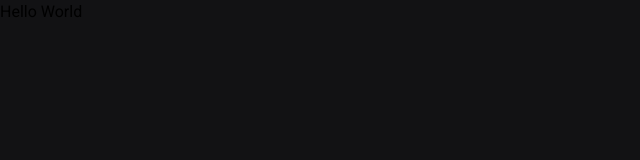
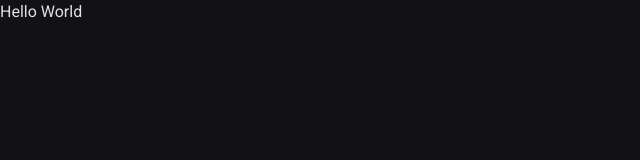
Before and after one commit to NicolasCastro01/finexps.com, a Next.js app: page /lancamentos in a window 1280 px wide. Shown: the top 160 px of the page, without its empty margins (0-640 px from the left). Built offline with nearby package versions, Linux system fonts and the light colour scheme.

Commit message:
test: alter color text

```diff
--- a/src/app/presentation/pages/account-postings/account-postings.tsx
+++ b/src/app/presentation/pages/account-postings/account-postings.tsx
@@ -1,5 +1,5 @@
 function AccountPostingsPage() {
-	return <h1>Hello World</h1>;
+	return <h1 className='text-gray7'>Hello World</h1>;
 }
 
 export default AccountPostingsPage;
```
